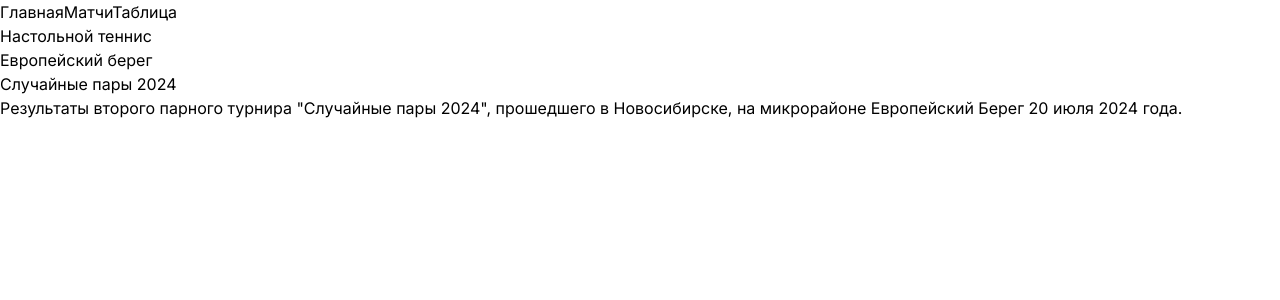
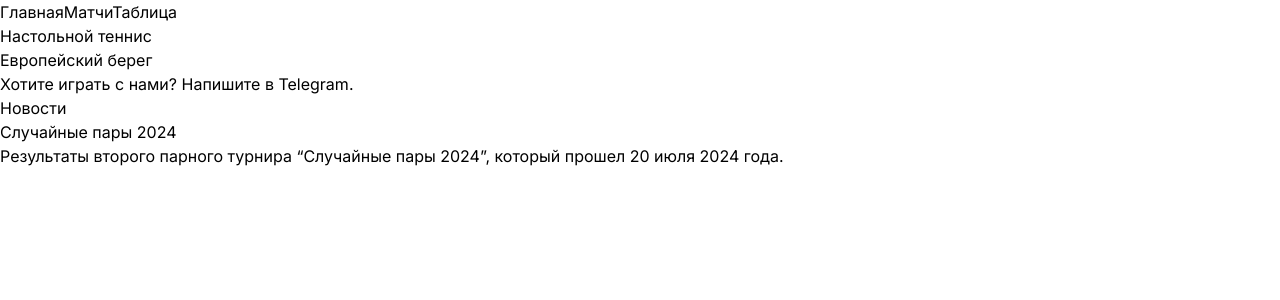
Before and after one commit to GlebkaF/tt-tournament, a Next.js app: page / in a window 1280 px wide. Shown: the top 300 px of the page. Built offline with nearby package versions, Linux system fonts and the light colour scheme.

Commit message:
Добавляе ссылку на телегу на главную

```diff
--- a/component/MainPage.tsx
+++ b/component/MainPage.tsx
@@ -5,6 +5,21 @@ const MainPage = () => {
     <div className="container pt-8">
       <h2 className="text-3xl font-bold mb-4">Настольной теннис</h2>
       <h3 className="text-2xl font-semibold mb-8">Европейский берег</h3>
+      <div className="mb-8">
+        <p className="mt-2 text-gray-600">
+          Хотите играть с нами? Напишите в&nbsp;
+          <Link
+            href="https://t.me/glebkaf"
+            className="text-xl font-semibold text-blue-500 hover:underline"
+            target="_blank" // чтобы открывать ссылку в новом окне
+            rel="noopener noreferrer" // для безопасности
+          >
+            Telegram
+          </Link>
+          .
+        </p>
+      </div>
+      <h3 className="text-2xl font-bold mb-4">Новости</h3>
       <div className="space-y-8">
         <div>
           <Link
@@ -14,10 +29,11 @@ const MainPage = () => {
             Случайные пары 2024
           </Link>
           <p className="mt-2 text-gray-600">
-            Результаты второго парного турнира "Случайные пары 2024", прошедшего
-            в Новосибирске, на микрорайоне Европейский Берег 20 июля 2024 года.
+            Результаты второго парного турнира &ldquo;Случайные пары
+            2024&rdquo;, который прошел 20 июля 2024 года.
           </p>
         </div>
+        {/* Вы можете добавлять больше новостей здесь */}
       </div>
     </div>
   );
```
